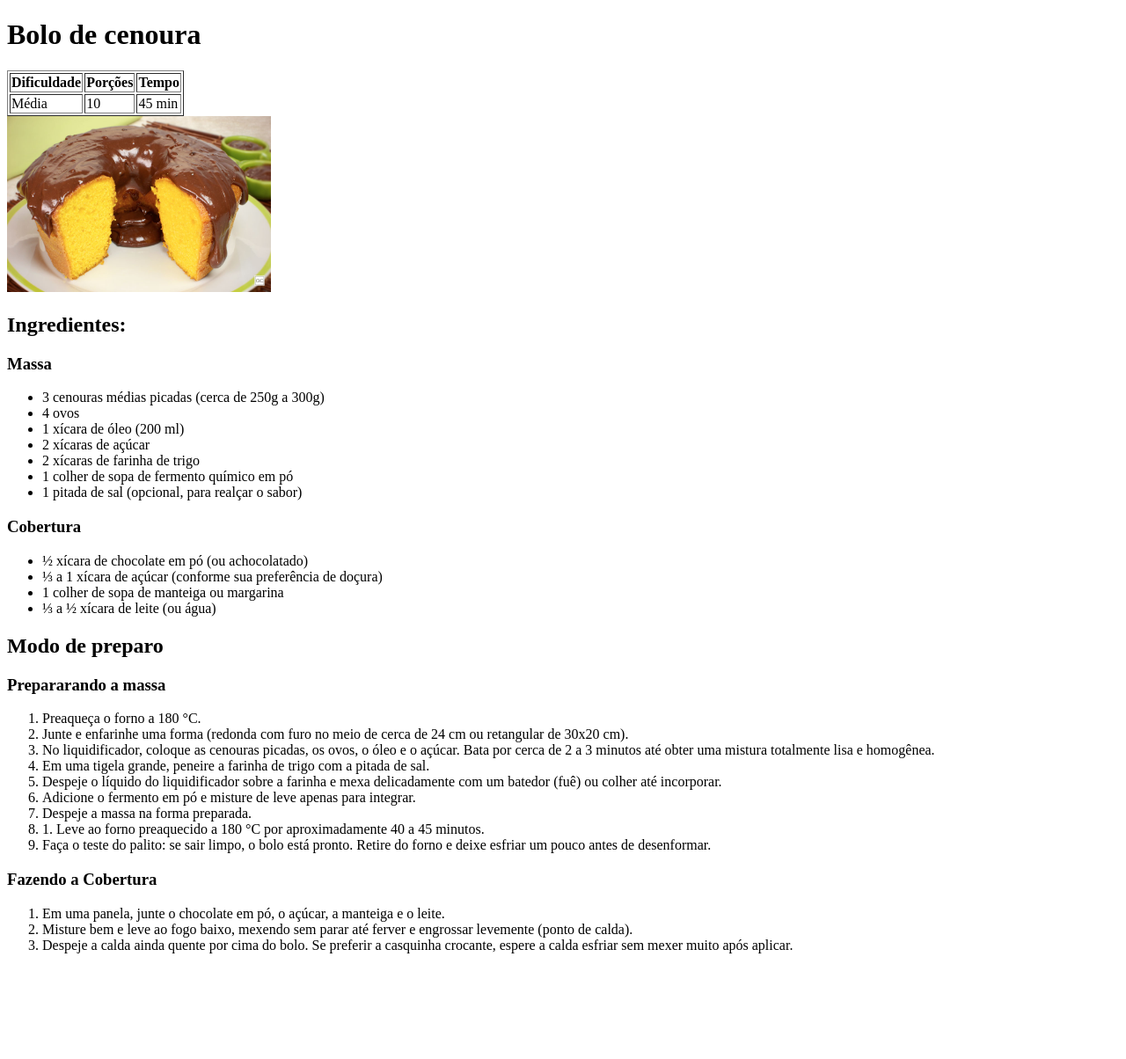
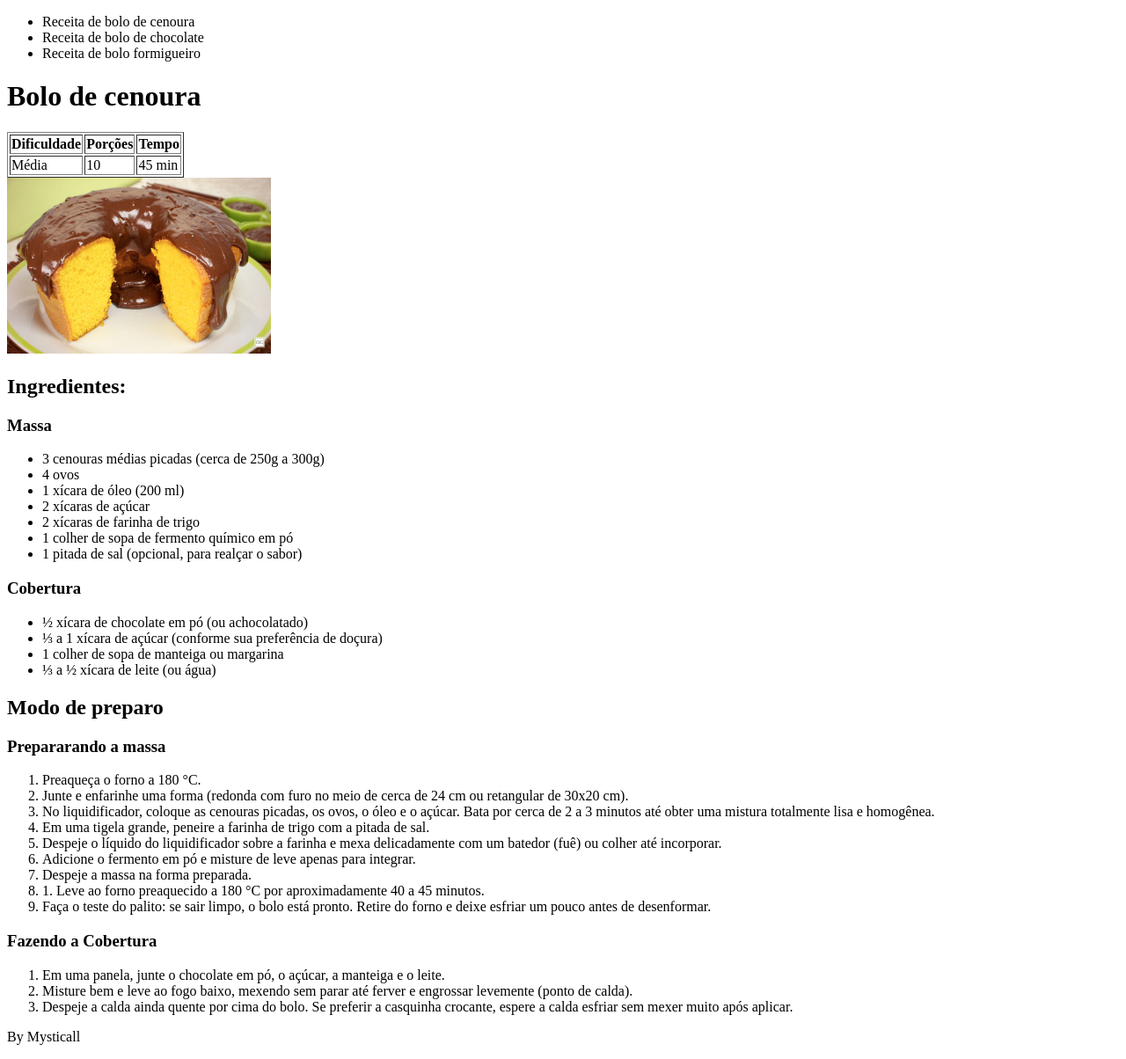
Before and after one commit to umabelanoite123-ui/sistema_receita, a plain HTML site: page RECEITA_BOLO_CENOURA.html in a window 1280 px wide. Shown: the whole page at 88% size. Before the commit the page ends 1100 px from the top, so only its background shows below. Drawn offline with Linux system fonts and the light colour scheme.

Commit message:
adicionando_header_main_foooter

```diff
--- a/RECEITA_BOLO_CENOURA.html
+++ b/RECEITA_BOLO_CENOURA.html
@@ -1,11 +1,25 @@
 <!DOCTYPE html>
 <html lang="pt-br">
+
 <head>
     <title>Bolo de cenoura</title>
     <meta charset="UTF-8">
+    <meta name="viewport" content="width=device-width, initial-scale=1.0">
 </head>
 
 <body>
+
+    <header>
+        <nav>
+            <ul>
+                <li>Receita de bolo de cenoura</li>
+                <li>Receita de bolo de chocolate</li>
+                <li>Receita de bolo formigueiro</li>
+        </nav>
+        </ul>
+    </header>
+
+    <main>
         <h1>Bolo de cenoura</h1>
 
         <table border="1">
@@ -22,7 +36,8 @@
 
         </table>
 
-<img src="img/bolo-cenoura-chocolate.jpg" alt="Uma imagem de um bolo de cenoura com cobertura de chocolate." height="200">
+        <img src="img/bolo-cenoura-chocolate.jpg" alt="Uma imagem de um bolo de cenoura com cobertura de chocolate."
+            height="200">
 
         <h2>Ingredientes:</h2>
 
@@ -54,23 +69,36 @@
         <ol>
             <li>Preaqueça o forno a 180 °C.</li>
             <li>Junte e enfarinhe uma forma (redonda com furo no meio de cerca de 24 cm ou retangular de 30x20 cm).</li>
-        <li>No liquidificador, coloque as cenouras picadas, os ovos, o óleo e o açúcar. Bata por cerca de 2 a 3 minutos até obter uma mistura totalmente lisa e homogênea.</li>
+            <li>No liquidificador, coloque as cenouras picadas, os ovos, o óleo e o açúcar. Bata por cerca de 2 a 3
+                minutos
+                até obter uma mistura totalmente lisa e homogênea.</li>
             <li>Em uma tigela grande, peneire a farinha de trigo com a pitada de sal.</li>
-        <li>Despeje o líquido do liquidificador sobre a farinha e mexa delicadamente com um batedor (fuê) ou colher até incorporar.</li>
+            <li>Despeje o líquido do liquidificador sobre a farinha e mexa delicadamente com um batedor (fuê) ou colher
+                até
+                incorporar.</li>
             <li>Adicione o fermento em pó e misture de leve apenas para integrar.</li>
             <li>Despeje a massa na forma preparada.</li>
             <li>1. Leve ao forno preaquecido a 180 °C por aproximadamente 40 a 45 minutos.</li>
-        <li>Faça o teste do palito: se sair limpo, o bolo está pronto. Retire do forno e deixe esfriar um pouco antes de desenformar.</li>
+            <li>Faça o teste do palito: se sair limpo, o bolo está pronto. Retire do forno e deixe esfriar um pouco
+                antes de
+                desenformar.</li>
         </ol>
 
         <h3>Fazendo a Cobertura</h3>
 
         <ol>
             <li>Em uma panela, junte o chocolate em pó, o açúcar, a manteiga e o leite.</li>
-    <li>Misture bem e leve ao fogo baixo, mexendo sem parar até ferver e engrossar levemente (ponto de calda).</li>
-    <li>Despeje a calda ainda quente por cima do bolo. Se preferir a casquinha crocante, espere a calda esfriar sem mexer muito após aplicar.</li>
+            <li>Misture bem e leve ao fogo baixo, mexendo sem parar até ferver e engrossar levemente (ponto de calda).
+            </li>
+            <li>Despeje a calda ainda quente por cima do bolo. Se preferir a casquinha crocante, espere a calda esfriar
+                sem
+                mexer muito após aplicar.</li>
         </ol>
+    </main>
 
+    <footer>
+        <p>By Mysticall</p>
+    </footer>
 
 </body>
 
```
Also changed, not shown: RECEITA_BOLO_CHOCOLATE.html (+15 -0 lines), RECEITA_BOLO_FORMIGUEIRO.html (+19 -2 lines). Lines whose indentation alone changed are shown as unchanged.
